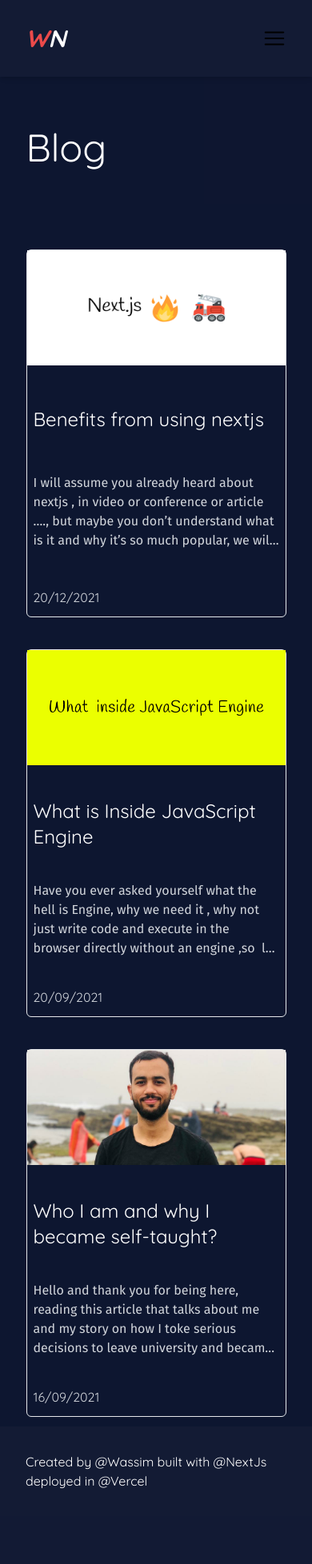
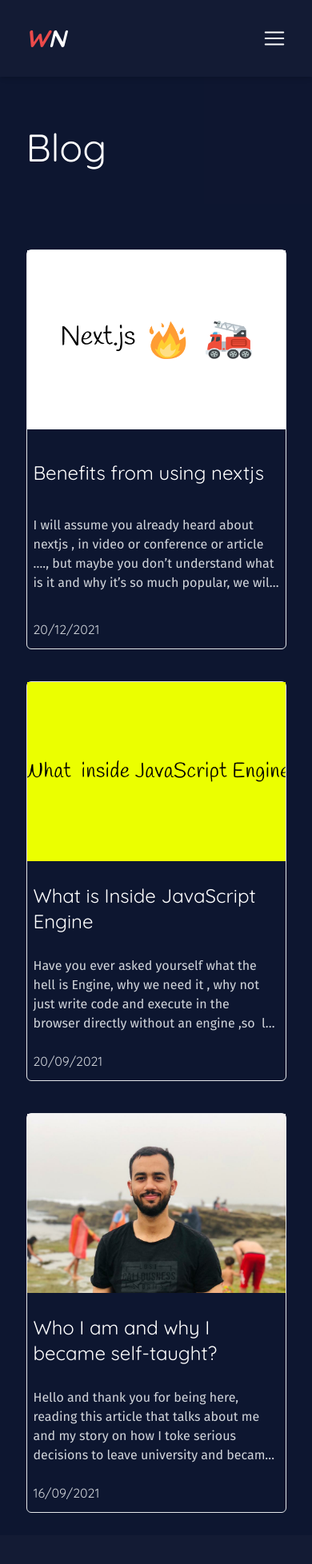
Before and after one commit to wassimnassour/wnassour.com, a Next.js app: page /blog in a window 390 px wide. Shown: the top 1956 px of the page at 80% size. Before the commit the page ends 1896 px from the top, so only its background shows below. Built offline with nearby package versions, Linux system fonts and the light colour scheme; a web font is replaced by a local one.

Commit message:
enhance the styling

```diff
--- a/pages/blog.tsx
+++ b/pages/blog.tsx
@@ -20,7 +20,7 @@ const Blog = ({ posts }: Props) => {
           url: `${SITE_URL}/blog`,
         }}
       />
-      <div className="w-10/12 max-w-6xl min-h-screen mx-auto mt-16">
+      <div className="w-10/12 max-w-6xl min-h-screen pb-4 mx-auto mt-16">
         <h1 className="my-5 mb-16 text-5xl text-white">Blog</h1>
         <div className="flex flex-wrap items-start justify-center w-full md:justify-between">
           {posts.map((post) => {
@@ -76,9 +76,9 @@ const ArticleCard = ({
   return (
     <Link
       href={`/posts/${slug}`}
-      className="flex flex-col w-full  mt-10  border  h-[460px] justify-between   rounded-md cursor-pointer md:w-[32%]"
+      className="flex flex-col w-full  mt-10  border h-[500px]  md:h-[460px] justify-between   rounded-md cursor-pointer md:w-[32%]"
     >
-      <div className="w-full h-36 md:h-52">
+      <div className="w-full h-56 md:h-52">
         <div className="w-full h-full overflow-hidden">
           <NextImage
             src={image}
--- a/src/components/Footer.tsx
+++ b/src/components/Footer.tsx
@@ -1,6 +1,6 @@
 export const Footer = () => {
   return (
-    <div className="flex flex-col items-center p-8 mt-3 text-white bg-primary">
+    <div className="flex flex-col items-center p-8 mt-3 text-center text-white bg-primary">
       <h4>Created by @Wassim built with @NextJs deployed in @Vercel</h4>
     </div>
   )
--- a/src/ui/icons/Menu.tsx
+++ b/src/ui/icons/Menu.tsx
@@ -11,7 +11,7 @@ export function Menu(props: React.SVGProps<SVGSVGElement>) {
     >
       <path
         d="M3.75 15h22.5M3.75 7.5h22.5M3.75 22.5h22.5"
-        stroke="#000"
+        stroke="#fff"
         strokeWidth={2}
         strokeLinecap="round"
         strokeLinejoin="round"
```
